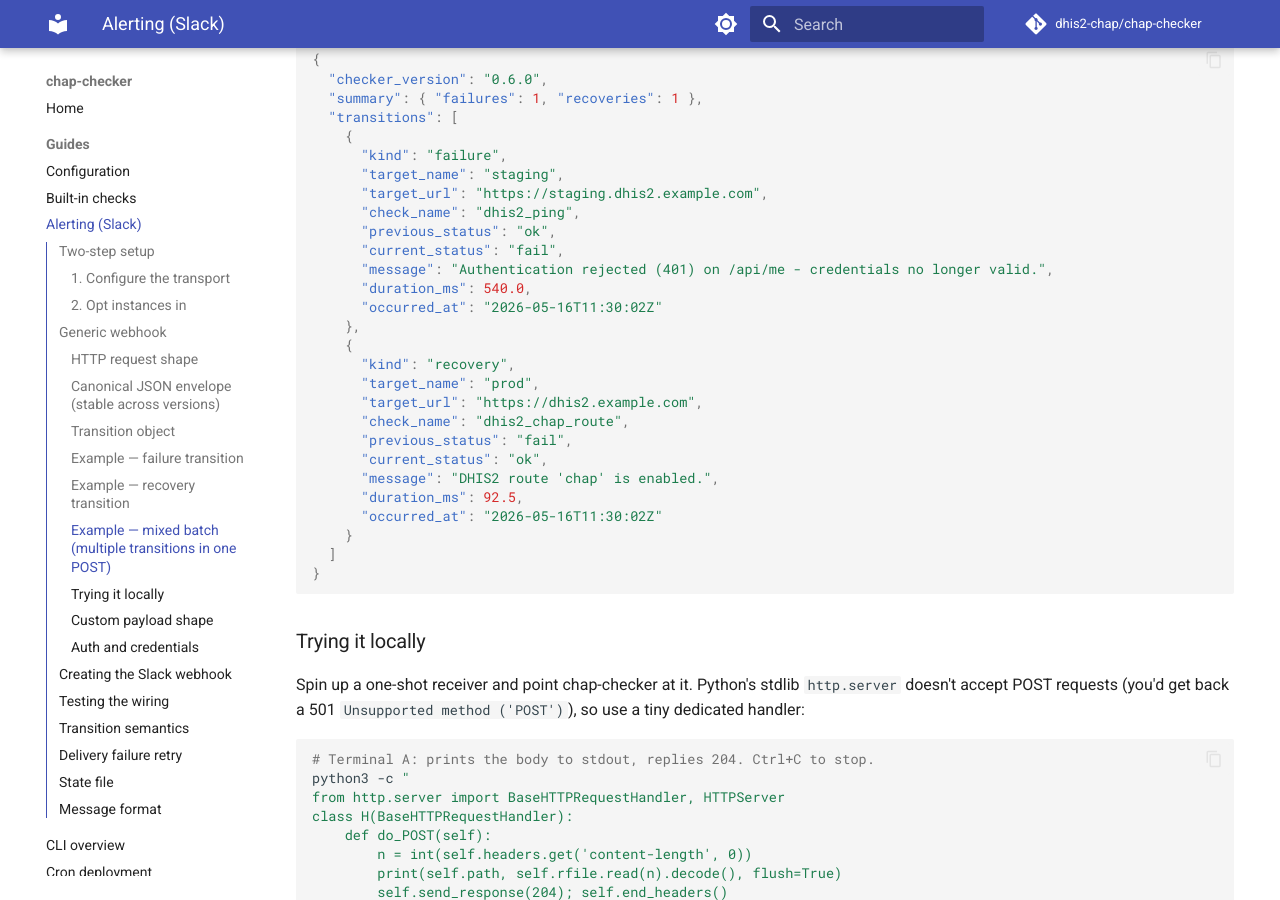
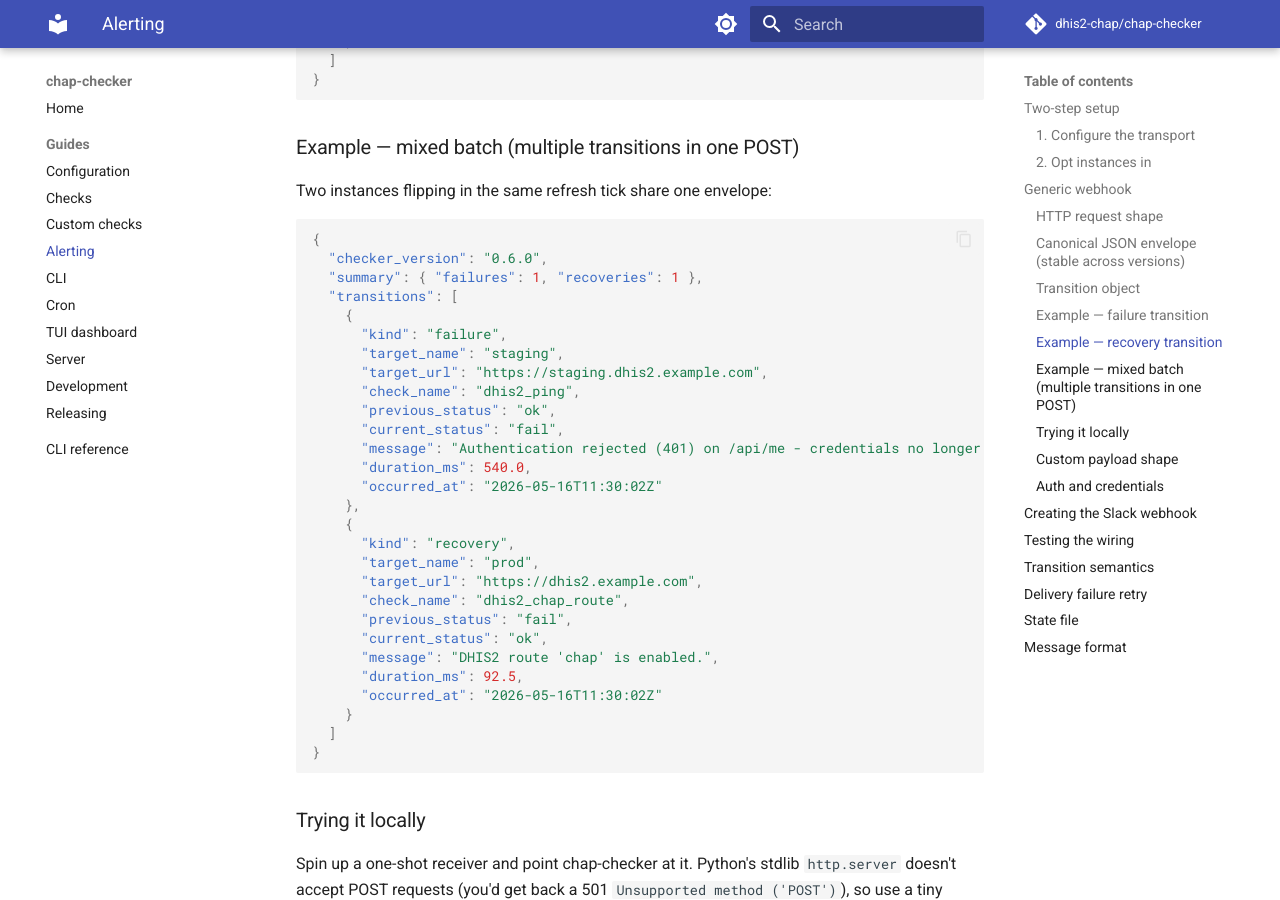
Before and after one commit to dhis2-chap/chap-checker, an MkDocs documentation site: the page built from docs/guides/alerts.md, in a window 1280 px wide and 900 px high, scrolled down 3987 px. Built offline with MkDocs 1.6.1 and Material for MkDocs 9.7.7, drawn with Linux system fonts in a browser that asks for light colours; comment, search, counter and statistics services are not loaded.

Commit message:
docs(nav): consistent guide labels + drop toc.integrate
Rename "Alerting (Slack)" to "Alerting" now that the page covers Slack,
webhook, and custom alerters. Drop the "Built-in" prefix asymmetry so the
checks pages match Custom checks / Alerting (single-noun siblings).
Tighten "CLI overview", "Cron deployment", "Server (chap-checker serve)",
"Adding a custom check" to single-word labels for consistency.

Drop the toc.integrate feature so the left sidebar stays structural and
the per-page TOC moves to the right (Material default). The old setup
inlined every selected page's headings into the sidebar, which made the
Alerting page especially noisy.

Also bump site_description to mention Slack/webhook rather than Slack
alone.

```diff
--- a/mkdocs.yml
+++ b/mkdocs.yml
@@ -1,5 +1,5 @@
 site_name: chap-checker
-site_description: Health-check CLI for DHIS2 instances integrated with chap-core; cron-friendly with Slack alerts and a TUI dashboard.
+site_description: Health-check CLI for DHIS2 instances integrated with chap-core; cron-friendly with Slack/webhook alerts and a TUI dashboard.
 site_url: https://dhis2-chap.github.io/chap-checker
 repo_url: https://github.com/dhis2-chap/chap-checker
 repo_name: dhis2-chap/chap-checker
@@ -24,7 +24,6 @@
     - navigation.expand
     - navigation.top
     - navigation.tracking
-    - toc.integrate
     - search.highlight
     - search.share
     - content.code.copy
@@ -34,13 +33,13 @@
   - Home: index.md
   - Guides:
       - Configuration: guides/configuration.md
-      - Built-in checks: guides/checks.md
-      - Alerting (Slack): guides/alerts.md
-      - CLI overview: guides/cli.md
-      - Cron deployment: guides/cron.md
+      - Checks: guides/checks.md
+      - Custom checks: guides/custom-checks.md
+      - Alerting: guides/alerts.md
+      - CLI: guides/cli.md
+      - Cron: guides/cron.md
       - TUI dashboard: guides/dashboard.md
-      - Server (chap-checker serve): guides/serve.md
-      - Adding a custom check: guides/custom-checks.md
+      - Server: guides/serve.md
       - Development: guides/development.md
       - Releasing: guides/releasing.md
   - CLI reference: cli-reference.md
```
